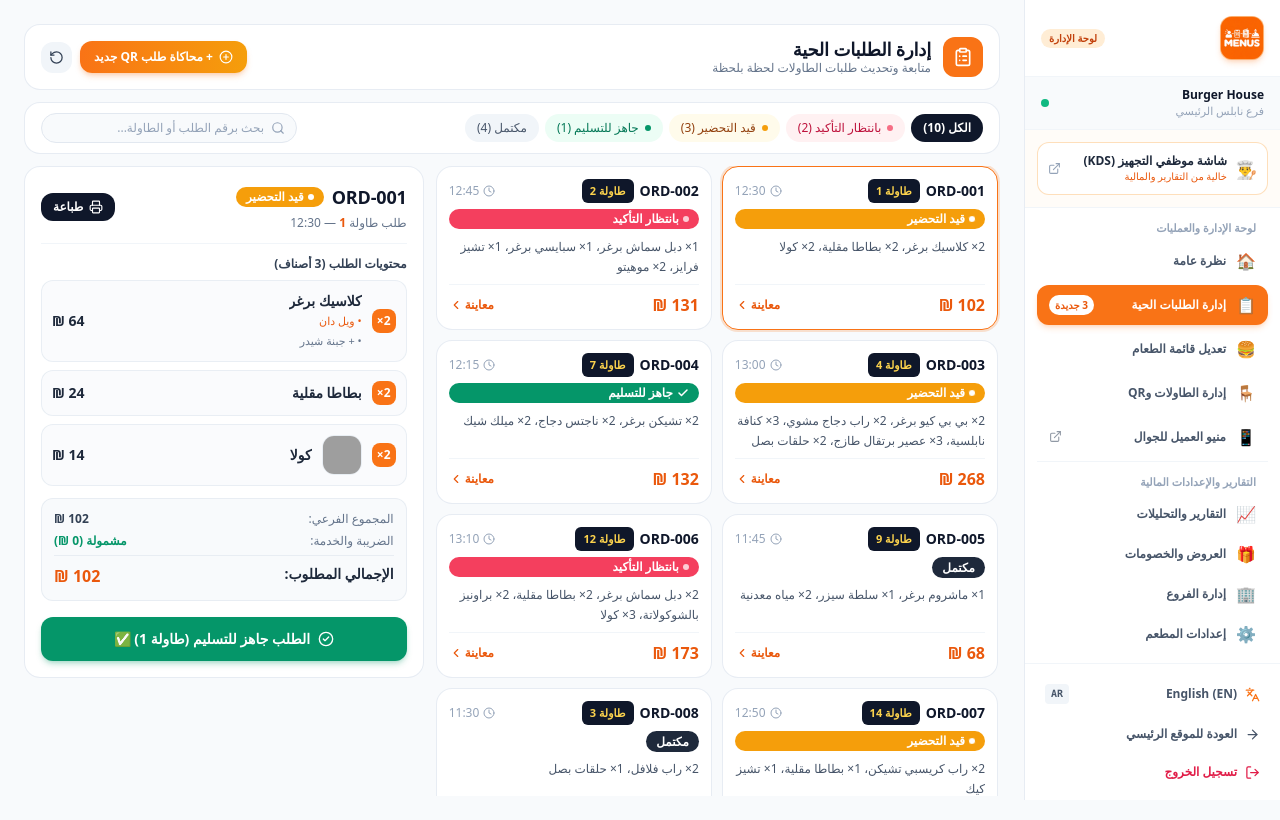
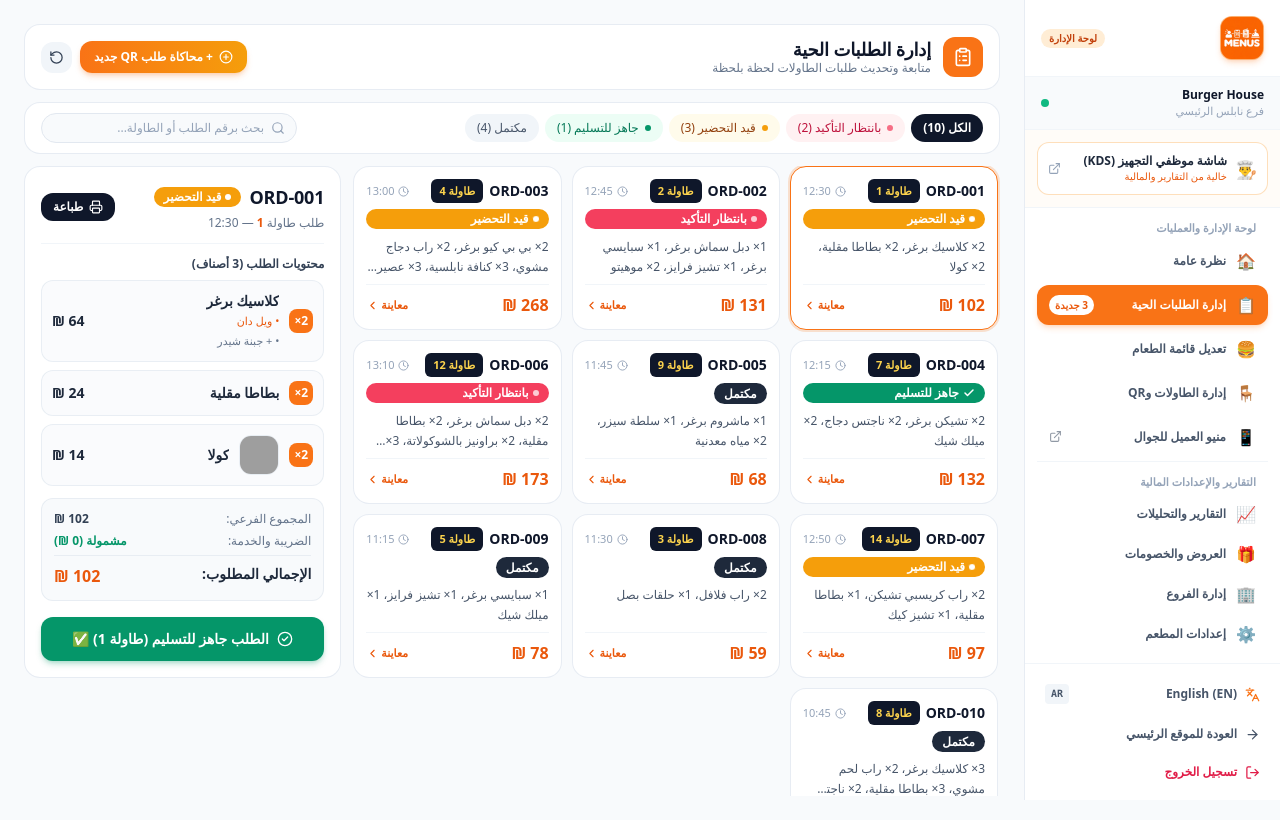
Before and after one commit to bahaarwa1/menus-ps, a Next.js app: page /demo/orders in a window 1280 px wide. Built offline with nearby package versions, Linux system fonts and the light colour scheme; grey boxes are pictures that could not be loaded.

Commit message:
layout: display 3 table cards per row side-by-side on staff and orders management pages

```diff
--- a/app/demo/orders/page.tsx
+++ b/app/demo/orders/page.tsx
@@ -369,11 +369,11 @@ export default function OrdersManagementPage() {
         </div>
       </div>
 
-      {/* Main Split Interface - Master/Detail (2 Columns for cards) */}
+      {/* Main Split Interface - Master/Detail (3 Columns for cards) */}
       <div className="grid grid-cols-1 lg:grid-cols-12 gap-3 items-start">
 
-        {/* Orders Cards Grid (2 COLUMNS PER ROW) */}
-        <div className="w-full lg:col-span-7 grid grid-cols-1 sm:grid-cols-2 gap-2.5 max-h-[calc(100vh-170px)] overflow-y-auto pr-0.5 content-start">
+        {/* Orders Cards Grid (3 COLUMNS PER ROW) */}
+        <div className="w-full lg:col-span-8 grid grid-cols-1 sm:grid-cols-2 md:grid-cols-3 gap-2.5 max-h-[calc(100vh-170px)] overflow-y-auto pr-0.5 content-start">
           {filteredOrders.length === 0 ? (
             <div className="col-span-full bg-white border border-slate-200/80 rounded-2xl p-10 text-center text-slate-500">
               <ClipboardList size={36} className="mx-auto mb-2 text-orange-500 opacity-40" />
@@ -391,22 +391,22 @@ export default function OrdersManagementPage() {
                     setSelectedOrderId(order.id);
                     setIsMobileDetailOpen(true);
                   }}
-                  className={`bg-white rounded-2xl p-3 border transition-all cursor-pointer relative shadow-xs hover:shadow-md flex flex-col justify-between ${
+                  className={`bg-white rounded-2xl p-2.5 sm:p-3 border transition-all cursor-pointer relative shadow-xs hover:shadow-md flex flex-col justify-between ${
                     isSelected
                       ? 'border-orange-500 ring-2 ring-orange-500/20 bg-orange-50/20'
                       : 'border-slate-200/80 hover:border-orange-300'
                   }`}
                 >
                   <div>
-                    <div className="flex items-center justify-between gap-2 mb-1.5">
-                      <div className="flex items-center gap-1.5">
-                        <span className="font-bold text-slate-900 text-sm">{order.id}</span>
-                        <span className="bg-slate-900 text-amber-300 font-semibold text-[11px] px-2 py-0.5 rounded-md">
+                    <div className="flex items-center justify-between gap-1.5 mb-1.5">
+                      <div className="flex items-center gap-1.5 min-w-0">
+                        <span className="font-bold text-slate-900 text-xs sm:text-sm truncate">{order.id}</span>
+                        <span className="bg-slate-900 text-amber-300 font-semibold text-[10px] sm:text-[11px] px-1.5 sm:px-2 py-0.5 rounded-md shrink-0">
                           طاولة {order.table}
                         </span>
                       </div>
-                      <span className="text-xs text-slate-400 flex items-center gap-1">
-                        <Clock size={12} className="text-slate-400" />
+                      <span className="text-[10px] sm:text-[11px] text-slate-400 flex items-center gap-1 shrink-0">
+                        <Clock size={11} className="text-slate-400" />
                         {order.time}
                       </span>
                     </div>
@@ -424,8 +424,8 @@ export default function OrdersManagementPage() {
                   <div className="flex items-center justify-between pt-2 border-t border-slate-100">
                     <span className="font-bold text-orange-600 text-sm sm:text-base">{order.total} ₪</span>
                     <div className="flex items-center gap-0.5 text-xs text-slate-400">
-                      <span className="text-orange-600 font-semibold">معاينة</span>
-                      <ChevronRight size={14} className="rtl:rotate-180 text-orange-600" />
+                      <span className="text-[11px] text-orange-600 font-semibold">معاينة</span>
+                      <ChevronRight size={13} className="rtl:rotate-180 text-orange-600" />
                     </div>
                   </div>
                 </div>
@@ -434,8 +434,8 @@ export default function OrdersManagementPage() {
           )}
         </div>
 
-        {/* Selected Order Inspector (5 Cols on Desktop) */}
-        <div className="hidden lg:block lg:col-span-5 sticky top-2">
+        {/* Selected Order Inspector (4 Cols on Desktop) */}
+        <div className="hidden lg:block lg:col-span-4 sticky top-2">
           {renderInspectorContent(selectedOrder, false)}
         </div>
       </div>
--- a/app/staff/page.tsx
+++ b/app/staff/page.tsx
@@ -424,7 +424,7 @@ export default function StaffOrdersManagementPage() {
       <header className={`sticky top-0 z-30 border-b shadow-xs transition-colors backdrop-blur-md ${
         isDarkMode ? 'bg-slate-900/95 border-slate-800' : 'bg-white/95 border-slate-200/80'
       }`}>
-        <div className="max-w-7xl mx-auto px-3 sm:px-5 py-2.5 flex flex-col md:flex-row md:items-center justify-between gap-2.5">
+        <div className="max-w-[1600px] mx-auto px-3 sm:px-5 py-2.5 flex flex-col md:flex-row md:items-center justify-between gap-2.5">
 
           {/* Logo & Title */}
           <div className="flex items-center justify-between gap-2">
@@ -550,7 +550,7 @@ export default function StaffOrdersManagementPage() {
         </div>
 
         {/* 2. Filter Tabs & Search Bar */}
-        <div className={`max-w-7xl mx-auto px-3 sm:px-5 py-2 border-t flex flex-col md:flex-row md:items-center justify-between gap-2.5 ${
+        <div className={`max-w-[1600px] mx-auto px-3 sm:px-5 py-2 border-t flex flex-col md:flex-row md:items-center justify-between gap-2.5 ${
           isDarkMode ? 'border-slate-800 bg-slate-900/50' : 'border-slate-100 bg-white'
         }`}>
           {/* Status Filter Tabs with Balanced Counters */}
@@ -635,11 +635,11 @@ export default function StaffOrdersManagementPage() {
       </header>
 
       {/* 3. Main Split Master-Detail Interface */}
-      <main className="max-w-7xl mx-auto p-3 sm:p-5 w-full flex-1 pb-16">
+      <main className="max-w-[1600px] mx-auto p-3 sm:p-5 w-full flex-1 pb-16">
         <div className="grid grid-cols-1 lg:grid-cols-12 gap-3.5 sm:gap-4 items-start">
 
-          {/* Orders Cards Container: 2 COLUMNS ON DESKTOP & TABLET ("كل طاولتين فصف") */}
-          <div className="w-full lg:col-span-7 grid grid-cols-1 sm:grid-cols-2 gap-2.5 max-h-[calc(100vh-170px)] overflow-y-auto pr-0.5 content-start">
+          {/* Orders Cards Container: 3 COLUMNS PER ROW ("3 طاولات جمب بعض") */}
+          <div className="w-full lg:col-span-8 grid grid-cols-1 sm:grid-cols-2 md:grid-cols-3 gap-2.5 max-h-[calc(100vh-170px)] overflow-y-auto pr-0.5 content-start">
             {filteredOrders.length === 0 ? (
               <div className={`col-span-full rounded-2xl border p-12 text-center ${
                 isDarkMode ? 'bg-slate-900 border-slate-800 text-slate-400' : 'bg-white border-slate-200/80 text-slate-500'
@@ -663,7 +663,7 @@ export default function StaffOrdersManagementPage() {
                       setSelectedOrderId(order.id);
                       setIsMobileDetailOpen(true);
                     }}
-                    className={`rounded-2xl p-3 border transition-all cursor-pointer relative shadow-xs hover:shadow-md flex flex-col justify-between ${
+                    className={`rounded-2xl p-2.5 sm:p-3 border transition-all cursor-pointer relative shadow-xs hover:shadow-md flex flex-col justify-between ${
                       isSelected
                         ? isDarkMode
                           ? 'border-orange-500 ring-2 ring-orange-500/30 bg-orange-950/20'
@@ -675,18 +675,18 @@ export default function StaffOrdersManagementPage() {
                   >
                     {/* Top Row: Order ID + Table badge */}
                     <div className="flex items-center justify-between gap-1.5 mb-1.5">
-                      <div className="flex items-center gap-1.5">
-                        <span className={`font-bold text-sm tracking-tight ${
+                      <div className="flex items-center gap-1.5 min-w-0">
+                        <span className={`font-bold text-xs sm:text-sm tracking-tight truncate ${
                           isDarkMode ? 'text-white' : 'text-slate-900'
                         }`}>{order.id}</span>
-                        <span className="bg-slate-900 text-amber-300 font-semibold text-[11px] px-2 py-0.5 rounded-md shadow-2xs">
+                        <span className="bg-slate-900 text-amber-300 font-semibold text-[10px] sm:text-[11px] px-2 py-0.5 rounded-md shadow-2xs shrink-0">
                           طاولة {order.table}
                         </span>
                       </div>
-                      <span className={`text-[11px] flex items-center gap-1 ${
+                      <span className={`text-[10px] sm:text-[11px] flex items-center gap-1 shrink-0 ${
                         isDarkMode ? 'text-slate-400' : 'text-slate-400'
                       }`}>
-                        <Clock size={12} />
+                        <Clock size={11} />
                         {order.time}
                       </span>
                     </div>
@@ -724,8 +724,8 @@ export default function StaffOrdersManagementPage() {
             )}
           </div>
 
-          {/* Desktop Sticky Inspector Pane (5 Cols on Desktop) */}
-          <div className="hidden lg:block lg:col-span-5 sticky top-20">
+          {/* Desktop Sticky Inspector Pane (4 Cols on Desktop) */}
+          <div className="hidden lg:block lg:col-span-4 sticky top-20">
             {renderInspectorContent(selectedOrder, false)}
           </div>
 
```
